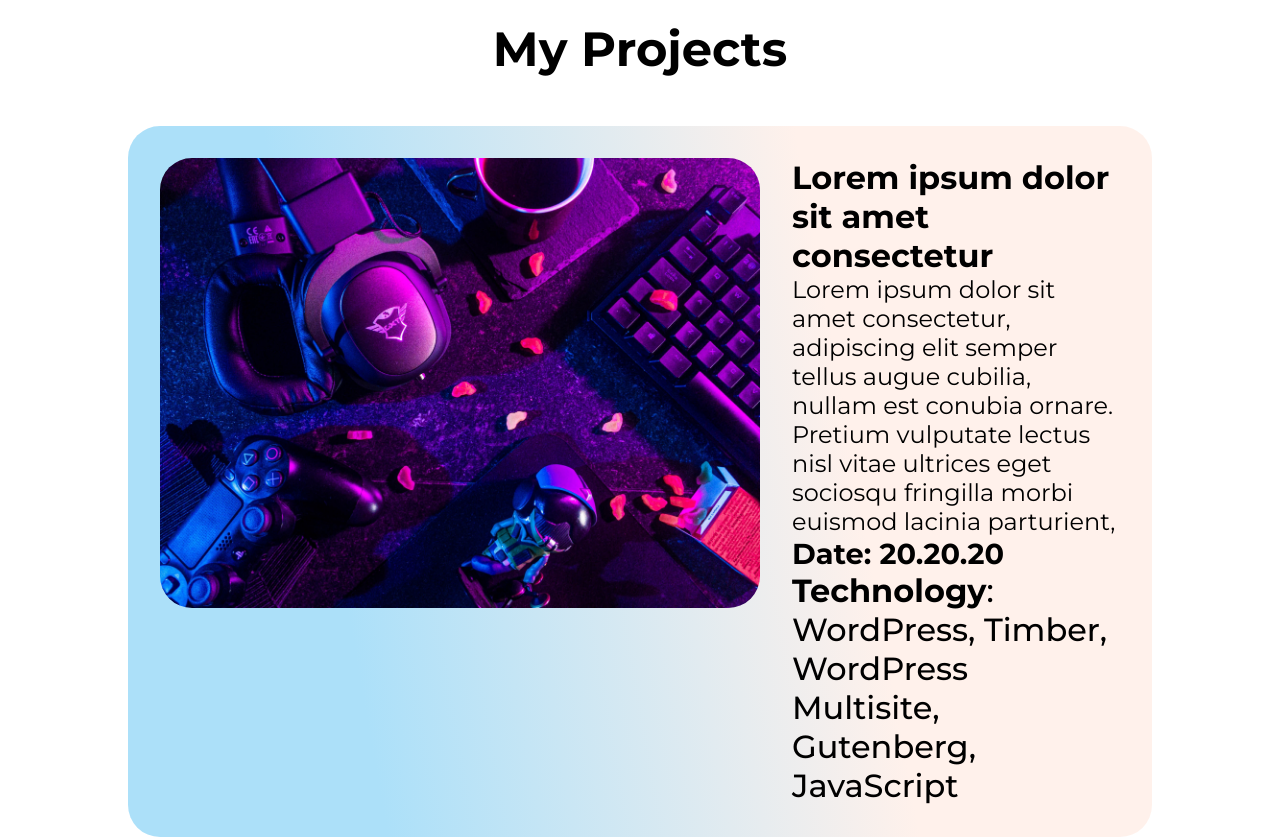
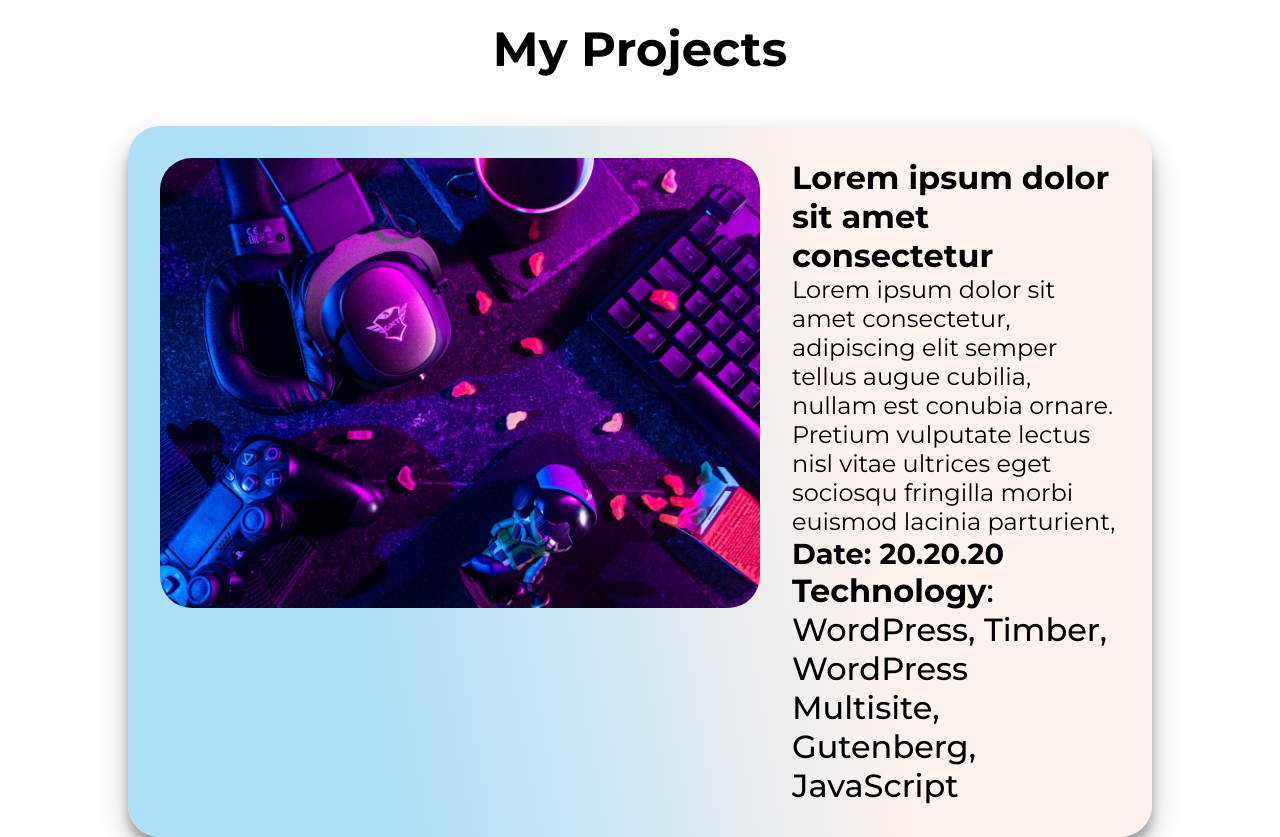
Before and after one commit to alphadev97/Alpha97---Personel-Portfolio, a Next.js app: page / in a window 1280 px wide. Shown: the part 1500-2337 px from the top of the page. Built offline with nearby package versions, Linux system fonts and the light colour scheme.

Commit message:
Projects

```diff
--- a/src/components/Projects/projects.module.css
+++ b/src/components/Projects/projects.module.css
@@ -20,6 +20,8 @@
   display: flex;
   gap: 2rem;
   border-radius: 2rem;
+  box-shadow: rgba(0, 0, 0, 0.25) 0px 14px 28px,
+    rgba(0, 0, 0, 0.22) 0px 10px 10px;
 }
 
 .image {
```
